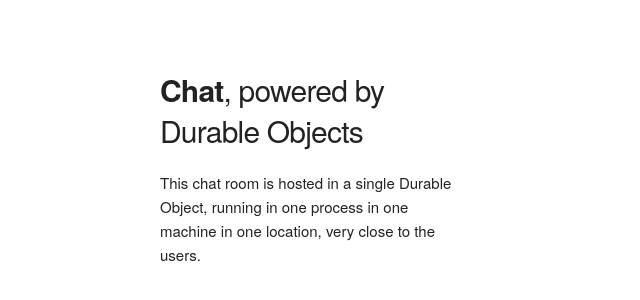
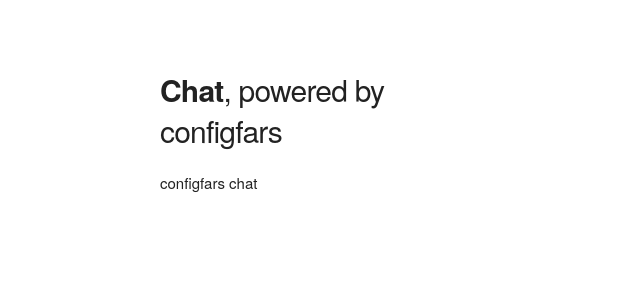
Before and after one commit to rdnsparham-rgb/chat, a React app: page public/index.html in a window 1280 px wide. Shown: the part 170-470 px from the top of the page, without its empty margins (0-640 px from the left). Built offline with nearby package versions, Linux system fonts and the light colour scheme.

Commit message:
Update index.html

```diff
--- a/public/index.html
+++ b/public/index.html
@@ -4,7 +4,7 @@
 		<!-- Basic Page Needs
   –––––––––––––––––––––––––––––––––––––––––––––––––– -->
 		<meta charset="utf-8" />
-		<title>Chat!</title>
+		<title>Chat</title>
 		<meta name="description" content="" />
 		<meta name="author" content="" />
 
@@ -32,10 +32,9 @@
 		<div class="container" style="width: 95%; height: 100%">
 			<div class="row" style="height: 100%">
 				<div class="one-third column" style="margin-top: 25%">
-					<h4><b>Chat</b>, powered by Durable Objects</h4>
+					<h4><b>Chat</b>, powered by configfars</h4>
 					<p>
-						This chat room is hosted in a single Durable Object, running in one
-						process in one machine in one location, very close to the users.
+						configfars chat
 					</p>
 				</div>
 				<div class="two-thirds column" id="root"></div>
```
